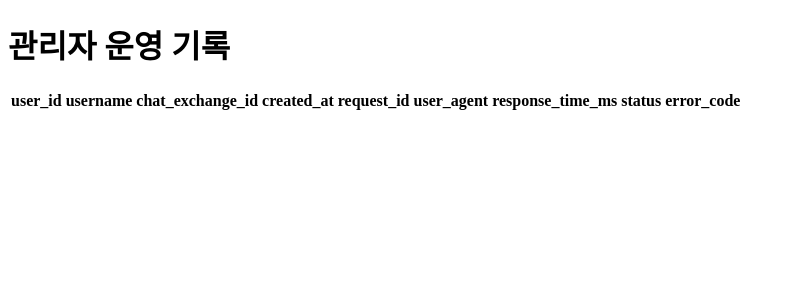
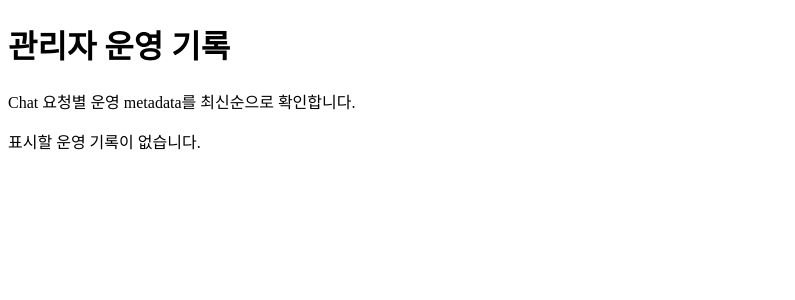
Before and after one commit to wilderif/codyssey-b7-1, a FastAPI app: template app/ui/templates/admin_logs.html in a window 1280 px wide. Shown: the top 300 px of the page, without its empty margins (0-795 px from the left). Run offline with FastAPI, Linux system fonts and the light colour scheme; the template is opened without the code that fills it, so the values that code supplies are empty; parts of the project's set-up code (start-up, migrations or seed data) failed here and were passed over.

Commit message:
feat: refine admin logs markup
- Add semantic metadata table and empty state

- Render nullable values and UTC timestamps safely

- Cover admin presentation regressions

```diff
--- a/app/ui/templates/admin_logs.html
+++ b/app/ui/templates/admin_logs.html
@@ -2,41 +2,64 @@
 <html lang="ko">
   <head>
     <meta charset="utf-8">
+    <meta name="viewport" content="width=device-width, initial-scale=1">
     <title>관리자 운영 기록</title>
   </head>
-  <body>
-    <main>
+  <body class="admin-page">
+    <main id="main-content" class="admin-main">
+      <header class="admin-header">
         <h1>관리자 운영 기록</h1>
-      <table>
+        <p class="admin-header__description">
+          Chat 요청별 운영 metadata를 최신순으로 확인합니다.
+        </p>
+      </header>
+
+      {% if items %}
+      <div
+        class="admin-table-container"
+        role="region"
+        aria-labelledby="admin-table-caption"
+        tabindex="0"
+      >
+        <table class="admin-table">
+          <caption id="admin-table-caption">Chat 요청별 운영 metadata</caption>
           <thead>
             <tr>
-            <th>user_id</th>
-            <th>username</th>
-            <th>chat_exchange_id</th>
-            <th>created_at</th>
-            <th>request_id</th>
-            <th>user_agent</th>
-            <th>response_time_ms</th>
-            <th>status</th>
-            <th>error_code</th>
+              <th scope="col">user_id</th>
+              <th scope="col">username</th>
+              <th scope="col">chat_exchange_id</th>
+              <th scope="col">created_at</th>
+              <th scope="col">request_id</th>
+              <th scope="col">user_agent</th>
+              <th scope="col">response_time_ms</th>
+              <th scope="col">status</th>
+              <th scope="col">error_code</th>
             </tr>
           </thead>
           <tbody>
             {% for item in items %}
             <tr>
               <td>{{ item.user_id }}</td>
-            <td>{{ item.username or "" }}</td>
+              <td>{{ item.username if item.username is not none else "-" }}</td>
               <td>{{ item.chat_exchange_id }}</td>
-            <td>{{ item.created_at }}</td>
+              <td>
+                <time datetime="{{ item.created_at.isoformat() }}">
+                  {{ item.created_at.strftime("%Y-%m-%d %H:%M:%S") }} UTC
+                </time>
+              </td>
               <td>{{ item.request_id }}</td>
-            <td>{{ item.user_agent or "" }}</td>
+              <td>{{ item.user_agent if item.user_agent is not none else "-" }}</td>
               <td>{{ item.response_time_ms }}</td>
               <td>{{ item.status }}</td>
-            <td>{{ item.error_code or "" }}</td>
+              <td>{{ item.error_code if item.error_code is not none else "-" }}</td>
             </tr>
             {% endfor %}
           </tbody>
         </table>
+      </div>
+      {% else %}
+      <p class="admin-empty-state">표시할 운영 기록이 없습니다.</p>
+      {% endif %}
     </main>
   </body>
 </html>
```
Also changed, not shown: tests/admin/test_router.py (+68 -5 lines). Lines whose indentation alone changed are shown as unchanged.
